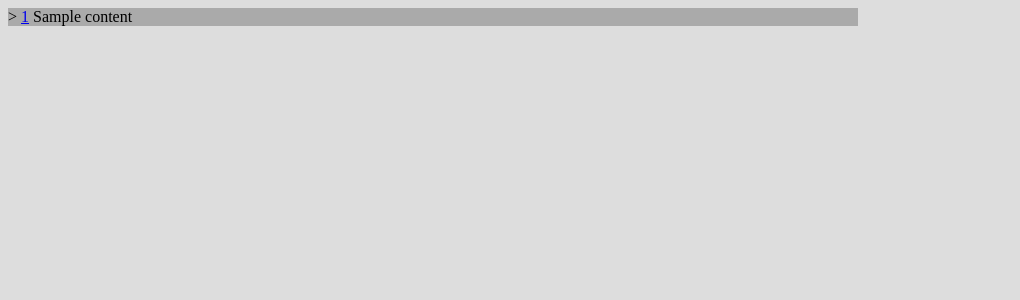
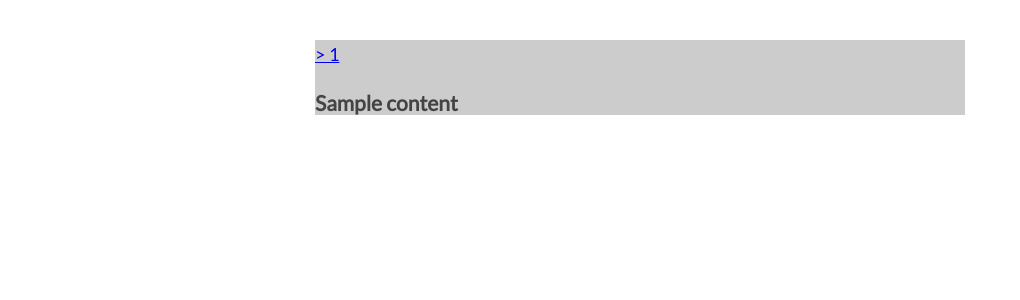
Before and after one commit to dsanderson/website-flask, a Flask app: template templates/zettelkasten.html in a window 1280 px wide. Shown: the top 300 px of the page, without its empty margins (0-1020 px from the left). Run offline with Flask 2, Linux system fonts and the light colour scheme; the template is opened without the code that fills it: most values are stand-ins (such as "Sample title", 1, 10 or a date in 2020); parts of the project's set-up code (start-up, migrations or seed data) failed here and were passed over.

Commit message:
updating styles

```diff
--- a/templates/zettelkasten.html
+++ b/templates/zettelkasten.html
@@ -2,20 +2,29 @@
 <html lang="en">
 <head>
   <meta charset="utf-8">
-  <title>Part Search</title>
+  <title>Zettelkasten</title>
   <link href='https://fonts.googleapis.com/css?family=Lato' rel='stylesheet' type='text/css'>
   <link href='https://fonts.googleapis.com/css?family=Raleway' rel='stylesheet' type='text/css'>
   <!--<link rel="stylesheet" href="/css/search.css">-->
   <meta name="viewport" content="width=device-width, initial-scale=1">
   <style>
     body {
-      max-width: 850px;
-      color: #000;
-      background-color: #DDD;
+      margin: 40px auto;
+      max-width: 650px;
+      line-height: 1.6;
+      font-size: 18px;
+      color: #444;
+      background-color: #FFF;
+      padding: 0 10px;
+      font-family: 'Lato', Arial, Helvetica, sans-serif;
+    }
+
+    h1,h2,h3 {
+        line-height:1.2;
     }
 
     .title {
-      background-color: #AAA;
+      background-color: #CCC;
     }
   </style>
 </head>
@@ -23,7 +32,7 @@
   <div id="content" class="container">
     {% for c in content%}
     <div class="item">
-        <div class="title" id="{{ c.id }}-title">> <a href="#" title="hide/show" onclick="toggle({{ c.id }}); return false;">{{ c.id }}</a> {{ c.title | safe }}</div>
+        <div class="title" id="{{ c.id }}-title"><a href="#" title="hide/show" onclick="toggle({{ c.id }}); return false;">> {{ c.id }}</a> <h3>{{ c.title | safe }}</h3></div>
         <div class="content" id="{{ c.id }}" style="display:none;">
             {{ c.content | safe }}
         </div>
```
